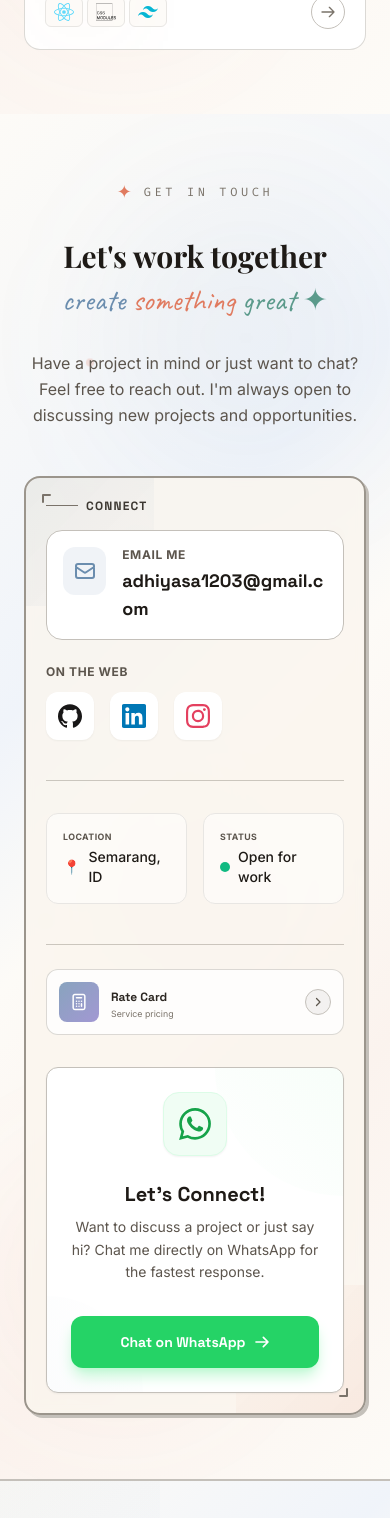
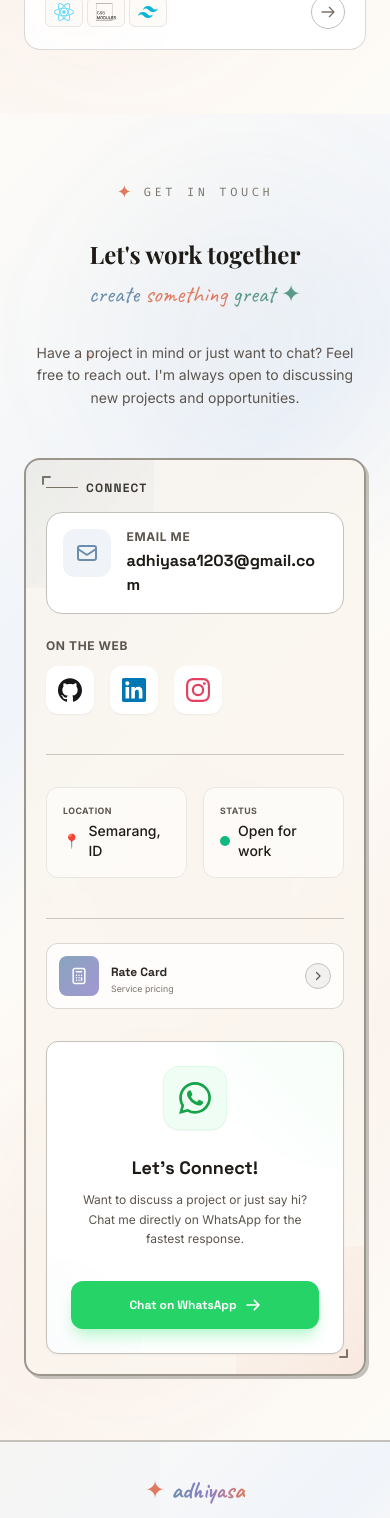
Before and after one commit to adhiyasaa/adhiyasa-portofolio, a React (Vite) app: page / in a window 390 px wide. Shown: the part 4894-6412 px from the top of the page. Built offline with nearby package versions, Linux system fonts and the light colour scheme; a web font is replaced by a local one.

Commit message:
fix(contact): downsize typography on mobile
- Scale down headings from 3xl to 2xl on mobile
- Scale down body text and buttons to text-sm on mobile
- Ensure content fits better on small screens

```diff
--- a/src/components/Contact.jsx
+++ b/src/components/Contact.jsx
@@ -162,15 +162,15 @@ export default function Contact() {
                         <span className="font-mono text-xs tracking-[0.3em] text-ink-300 uppercase">Get In Touch</span>
                         <div className="flex-1 h-px bg-gradient-to-r from-ink-100 via-accent-coral/20 to-transparent hidden lg:block" />
                     </div>
-                    <h2 className="font-display text-3xl sm:text-4xl font-bold text-ink-700 mb-2 text-center lg:text-left">
+                    <h2 className="font-display text-2xl sm:text-4xl font-bold text-ink-700 mb-2 text-center lg:text-left">
                         Let's work together
                     </h2>
-                    <h2 className="font-sketch text-3xl sm:text-4xl mb-8 text-center lg:text-left">
+                    <h2 className="font-sketch text-2xl sm:text-4xl mb-8 text-center lg:text-left">
                         <span className="text-accent-blue">create</span>{' '}
                         <span className="text-accent-coral">something</span>{' '}
                         <span className="text-accent-teal">great ✦</span>
                     </h2>
-                    <p className="font-body text-ink-400 max-w-lg leading-relaxed mb-12 text-center lg:text-left mx-auto lg:mx-0">
+                    <p className="font-body text-sm sm:text-base text-ink-400 max-w-lg leading-relaxed mb-12 text-center lg:text-left mx-auto lg:mx-0">
                         Have a project in mind or just want to chat? Feel free to reach out. I'm always open to discussing new projects and opportunities.
                     </p>
                 </div>
@@ -212,7 +212,7 @@ export default function Contact() {
                                         </div>
                                         <div>
                                             <span className="block text-xs font-bold text-ink-400 uppercase tracking-wider mb-1">Email Me</span>
-                                            <span className="block font-heading text-lg font-bold text-ink-700 group-hover/email:text-accent-blue transition-colors break-all">adhiyasa1203@gmail.com</span>
+                                            <span className="block font-heading text-base md:text-lg font-bold text-ink-700 group-hover/email:text-accent-blue transition-colors break-all">adhiyasa1203@gmail.com</span>
                                         </div>
                                     </a>
 
@@ -316,10 +316,10 @@ export default function Contact() {
                                     <SiWhatsapp className="w-8 h-8" />
                                 </div>
 
-                                <h3 className="font-heading text-xl font-bold text-ink-700 mb-2">
+                                <h3 className="font-heading text-lg md:text-xl font-bold text-ink-700 mb-2">
                                     Let's Connect!
                                 </h3>
-                                <p className="font-body text-sm text-ink-400 max-w-xs mx-auto mb-8 leading-relaxed">
+                                <p className="font-body text-xs sm:text-sm text-ink-400 max-w-xs mx-auto mb-8 leading-relaxed">
                                     Want to discuss a project or just say hi? Chat me directly on WhatsApp for the fastest response.
                                 </p>
 
@@ -327,7 +327,7 @@ export default function Contact() {
                                     href={waLink('berdiskusi')}
                                     target="_blank"
                                     rel="noopener noreferrer"
-                                    className="group relative inline-flex items-center justify-center gap-3 px-8 py-4 bg-[#25D366] text-white rounded-xl font-heading text-sm font-bold shadow-lg shadow-green-200 hover:shadow-xl hover:shadow-green-300 hover:-translate-y-1 transition-all duration-300 w-full sm:w-auto"
+                                    className="group relative inline-flex items-center justify-center gap-3 px-8 py-4 bg-[#25D366] text-white rounded-xl font-heading text-xs sm:text-sm font-bold shadow-lg shadow-green-200 hover:shadow-xl hover:shadow-green-300 hover:-translate-y-1 transition-all duration-300 w-full sm:w-auto"
                                 >
                                     <span className="relative z-10 flex items-center gap-2">
                                         Chat on WhatsApp
```
